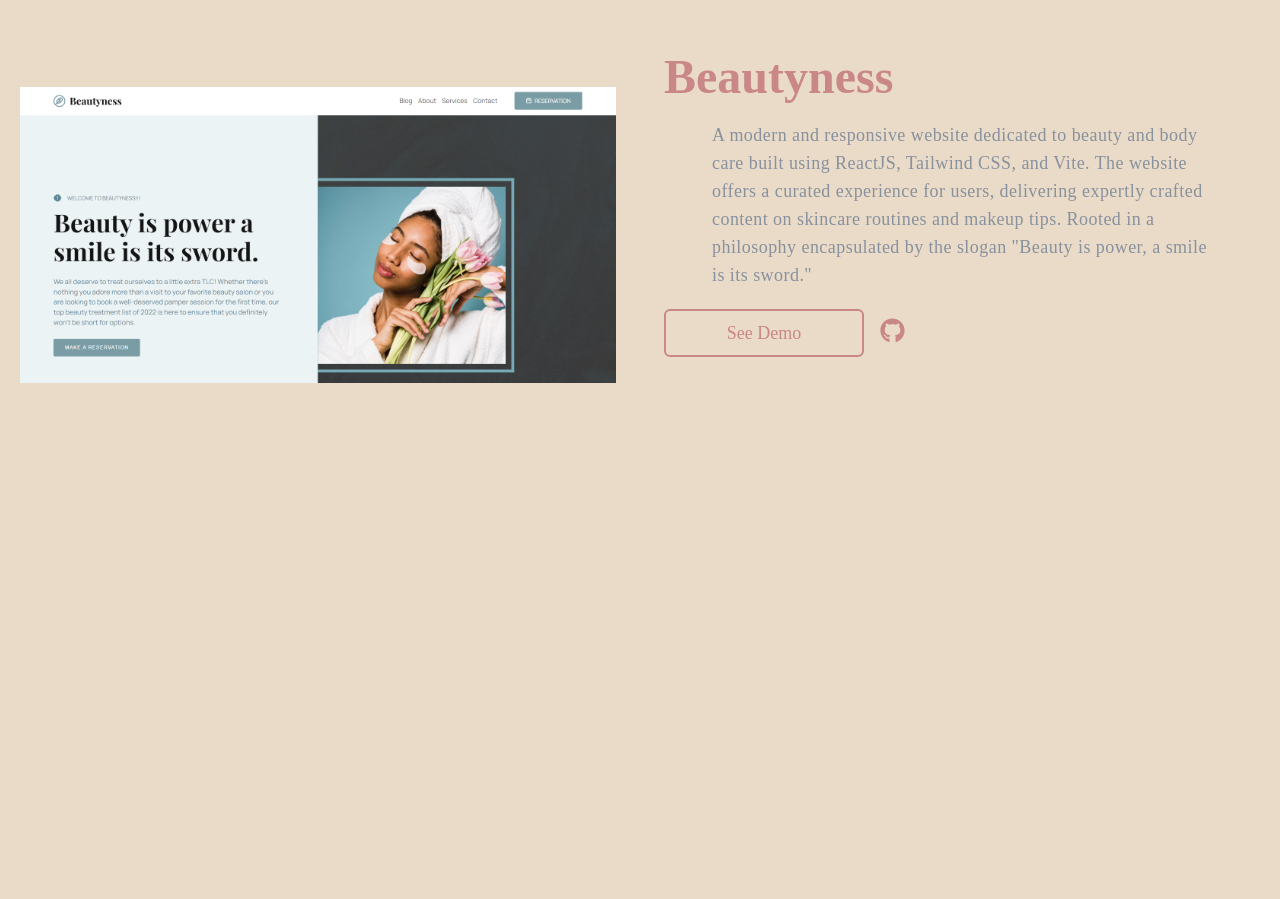
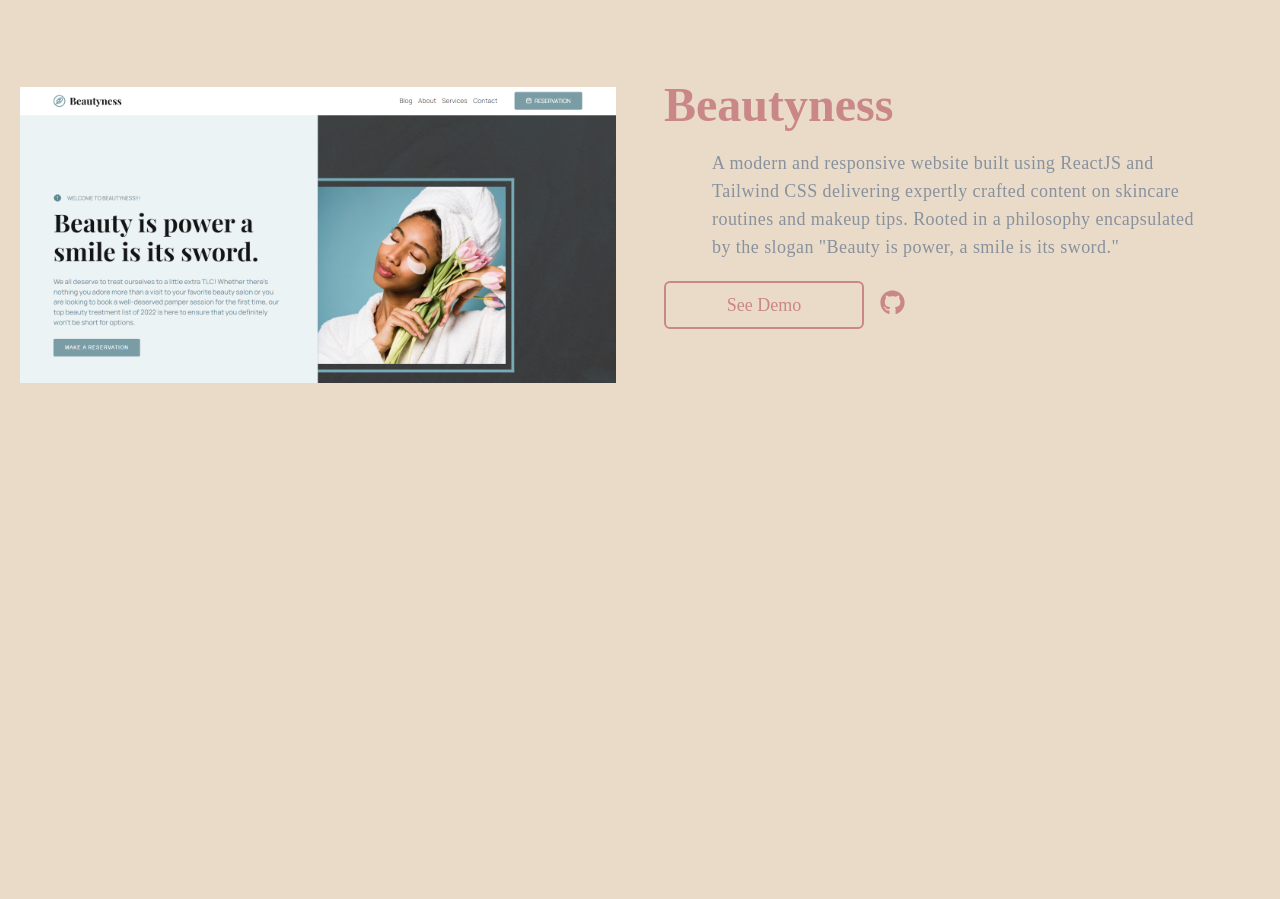
Before and after one commit to FatemeGhalandari/fatemeghalandari.github.io, a React (Vite) app: page / in a window 1280 px wide. Shown: the part 3520-4419 px from the top of the page. Built offline with nearby package versions, Linux system fonts and the light colour scheme.

Commit message:
Refactor Portfolio component description for improved clarity and conciseness

```diff
--- a/src/components/Portfolio.jsx
+++ b/src/components/Portfolio.jsx
@@ -8,7 +8,7 @@ const items = [
     id: 1,
     title: "Beautyness",
     img: "Beautyness.png",
-    desc: "A modern and responsive website dedicated to beauty and body care built using ReactJS, Tailwind CSS, and Vite. The website offers a curated experience for users, delivering expertly crafted content on skincare routines and makeup tips. Rooted in a philosophy encapsulated by the slogan \"Beauty is power, a smile is its sword.\"",
+    desc: 'A modern and responsive website built using ReactJS and Tailwind CSS delivering expertly crafted content on skincare routines and makeup tips. Rooted in a philosophy encapsulated by the slogan "Beauty is power, a smile is its sword."',
     demo: "https://beautyness-bodycare.vercel.app/",
     git: "https://github.com/FatemeGhalandari/Beautyness",
   },
```
